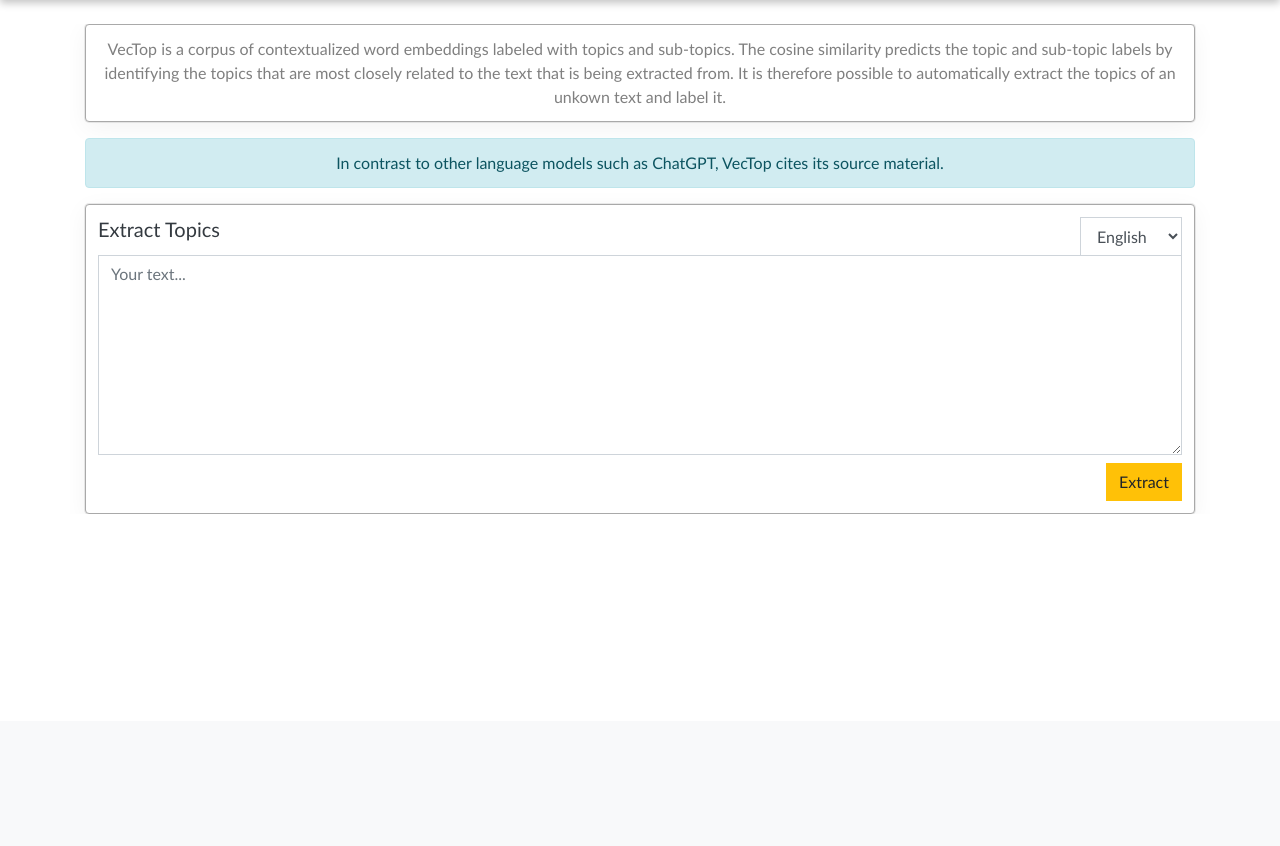
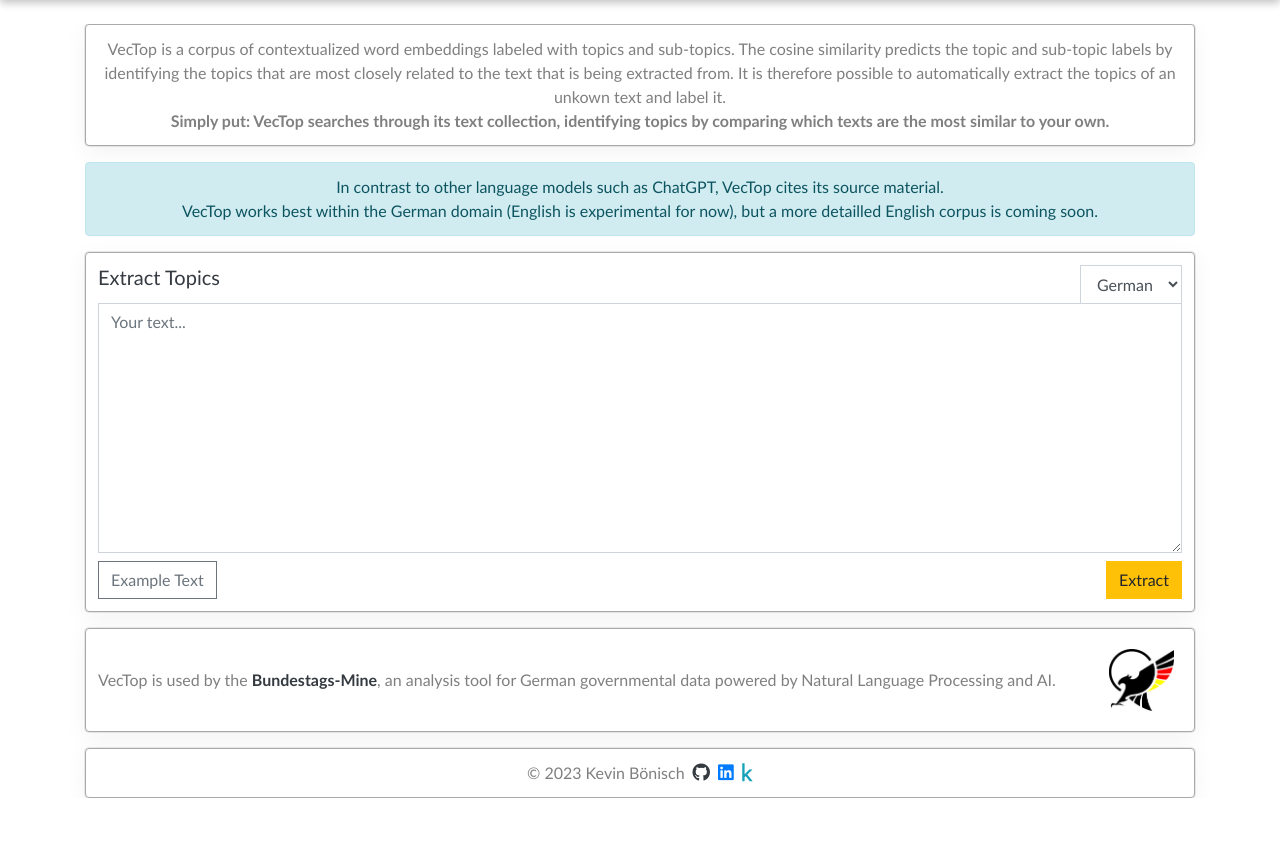
Before and after one commit to TheItCrOw/VecTop, a Flask app: page / in a window 1280 px wide. Shown: the part 79-925 px from the top of the page. Before the commit the page ends 593 px from the top, so only its background shows below. Run offline with Flask 3, Linux system fonts and the light colour scheme; some libraries are stand-ins or nearby versions.

Commit message:
Finished Vectop web

```diff
--- a/src/embedder/times_embedder.py
+++ b/src/embedder/times_embedder.py
@@ -8,7 +8,7 @@ from chatgpt import chatgpt_api
 from ny_times import times_api
 
 connection_string = ''
-start_date = date(2021, 9, 27)
+start_date = date(2020, 5, 27)
 end_date = date(2000, 1, 1)
 
 
--- a/src/vectop_web.py
+++ b/src/vectop_web.py
@@ -2,7 +2,6 @@ from flask import Flask, jsonify, render_template, request
 from vectop import vectop
 
 app = Flask(__name__, template_folder='./web/templates', static_folder='./web/static')
-vec = ''
 
 
 def get_connection_string():
@@ -29,6 +28,7 @@ def extract_topic():
 
     try:
         if request.is_json:
+            vec = vectop(get_openai_api_key(), get_connection_string())
             data = request.get_json()
             lang = str(data.get('lang'))
             text = str(data.get('text'))
@@ -41,14 +41,12 @@ def extract_topic():
             print(result)
             result['status'] = 200
     except Exception as ex:
-        print("Couldn't extract topics from text: " + text)
-        print("Language was: " + lang)
+        print("Couldn't extract topics from text: ")
+        print("Language was: ")
+        result['error'] = ex
         print(ex)
     return jsonify(result)
 
 
 if __name__ == '__main__':
-    print("Loading vectop module...")
-    vec = vectop(get_openai_api_key(), get_connection_string())
-    print("Finished loading. Starting server.")
     app.run(port=5678, debug=True)
--- a/src/web/static/css/site.css
+++ b/src/web/static/css/site.css
@@ -71,3 +71,11 @@ li .main {
   color: black;
   font-weight: bold;
 }
+
+.bm-logo {
+  width: 65px;
+}
+
+.me i {
+  font-size: large;
+}
--- a/src/web/static/js/site.js
+++ b/src/web/static/js/site.js
@@ -2,6 +2,15 @@ var currentlyLoading = false;
 
 $(document).ready(function () {
     console.log("All finished loading!")
+
+    // Generate a little example text
+    $('body').on('click', '.example-btn', function () {
+        if ($('.lang-dropdown').val() == 'de-DE') {
+            $('.text-textarea').val('Die Basisprognose geht davon aus, dass sich das globale Wachstum von 3,5 Prozent im Jahr 2022 auf 3,0 Prozent im Jahr 2023 und 2,9 Prozent im Jahr 2024 verlangsamen wird, was deutlich unter dem historischen (2000-19) Durchschnitt von 3,8 Prozent liegt. In den fortgeschrittenen Volkswirtschaften wird mit einer Abschwächung von 2,6 Prozent im Jahr 2022 auf 1,5 Prozent im Jahr 2023 und 1,4 Prozent im Jahr 2024 gerechnet, da die Straffung der Politik zu greifen beginnt. Für die Schwellen- und Entwicklungsländer wird ein leichter Rückgang des Wachstums von 4,1 % im Jahr 2022 auf 4,0 % in den Jahren 2023 und 2024 erwartet. Die globale Inflation wird den Prognosen zufolge stetig zurückgehen, und zwar von 8,7 Prozent im Jahr 2022 auf 6,9 Prozent im Jahr 2023 und 5,8 Prozent im Jahr 2024, was auf eine straffere Geldpolitik zurückzuführen ist, die durch niedrigere internationale Rohstoffpreise unterstützt wird. Die Kerninflation wird den Projektionen zufolge im Allgemeinen allmählicher zurückgehen, und in den meisten Fällen wird erwartet, dass die Inflation erst 2025 zum Zielwert zurückkehrt.')
+        } else {
+            $('.text-textarea').val('The baseline forecast is for global growth to slow from 3.5 percent in 2022 to 3.0 percent in 2023 and 2.9 percent in 2024, well below the historical (2000–19) average of 3.8 percent. Advanced economies are expected to slow from 2.6 percent in 2022 to 1.5 percent in 2023 and 1.4 percent in 2024 as policy tightening starts to bite. Emerging market and developing economies are projected to have a modest decline in growth from 4.1 percent in 2022 to 4.0 percent in both 2023 and 2024. Global inflation is forecast to decline steadily, from 8.7 percent in 2022 to 6.9 percent in 2023 and 5.8 percent in 2024, due to tighter monetary policy aided by lower international commodity prices. Core inflation is generally projected to decline more gradually, and inflation is not expected to return to target until 2025 in most cases.');
+        }
+    })
 
     // Handle the extracting of topics here
     $('body').on('click', '.extract-topics-btn', function () {
@@ -23,6 +32,7 @@ $(document).ready(function () {
             url: '/api/extract',
             data: JSON.stringify({ lang: lang, text: text }),
             success: function (data) {
+                console.log(data);
                 if (data.status == 200) {
                     console.log(data.result);
                     // Show the topics
--- a/src/web/templates/html/index.html
+++ b/src/web/templates/html/index.html
@@ -16,7 +16,7 @@
 
         <title>VecTop Topic Extraction</title>
     </head>
-    <body>
+    <body class="pb-5">
         <div class="header">
             <div class="container">
                 <div class="flexed align-items-center justify-content-between">
@@ -43,12 +43,21 @@
                         extracted from. It is therefore possible to
                         automatically
                         extract the topics of an unkown text and label it.</p>
+                    <p class="mb-0">
+                        <b>Simply put: VecTop searches through its text
+                            collection, identifying topics by comparing which
+                            texts are the most similar to your own.
+                        </b>
+                    </p>
                 </div>
             </div>
 
             <div class="alert alert-info mt-3" role="alert">
                 In contrast to other language models such as ChatGPT, VecTop
-                cites its source material.
+                cites its source material.<br /> VecTop works best within the
+                German
+                domain (English is experimental for now), but a more detailled
+                English corpus is coming soon.
             </div>
 
             <!-- input card -->
@@ -60,15 +69,18 @@
                             Topics</h5>
                         <select
                             class="lang-dropdown form-control w-auto border-bottom-0 rounded-0">
+                            <option value="de-DE">German</option>
                             <option value="en">English</option>
-                            <option value="de-DE">German</option>
                         </select>
                     </div>
                     <textarea class="form-control m-0 rounded-0 text-textarea"
                         placeholder="Your text..."
-                        style="min-height: 200px;"></textarea>
+                        style="min-height: 250px;"></textarea>
                     <div
-                        class="w-100 flexed justify-content-end align-content-center">
+                        class="w-100 flexed justify-content-between align-content-center">
+                        <button
+                            class="btn btn-outline-secondary rounded-0 mt-2 example-btn">Example
+                            Text</button>
                         <button
                             class="btn btn-warning mt-2 rounded-0 extract-topics-btn">Extract</button>
                     </div>
@@ -97,6 +109,46 @@
 
                 </div>
             </div>
+
+            <!-- others -->
+            <div class="card mt-3">
+                <div
+                    class="content flexed align-items-center justify-content-between">
+                    <p class="mb-0">
+                        VecTop is used by the <a
+                            class="text-dark font-weight-bold"
+                            href="https://bundestag-mine.de" target="_blank">Bundestags-Mine</a>,
+                        an analysis
+                        tool for German governmental data powered by Natural
+                        Language Processing and AI.
+                    </p>
+                    <a
+                        href="https://bundestag-mine.de" target="_blank">
+                        <img
+                            src="{{ url_for('static', filename='img/bundestags-mine.png') }}"
+                            class="bm-logo m-2">
+                    </a>
+                </div>
+            </div>
+
+            <!-- me -->
+            <div class="card mt-3">
+                <div class="content me">
+                    <div
+                        class="flexed justify-content-center align-items-baseline">
+                        <label class="mb-0">&copy; 2023 Kevin Bönisch</label>
+                        <a class="ml-2" href="https://github.com/TheItCrOw"
+                            target="_blank"><i class="text-dark fab fa-github"></i></a>
+                        <a class="ml-2"
+                            href="https://www.linkedin.com/in/kevin-b%C3%B6nisch-0a91751a3/"
+                            target="_blank"><i
+                                class="text-primary fab fa-linkedin"></i></a>
+                        <a class="ml-2"
+                            href="https://www.kaggle.com/kevinbnisch"
+                            target="_blank"><i class="text-info fab fa-kaggle"></i></a>
+                    </div>
+                </div>
+            </div>
         </div>
     </body>
     <script src="https://code.jquery.com/jquery-3.3.1.slim.min.js"
```
Also changed, not shown: src/web/static/img/bundestags-mine.png (added).
